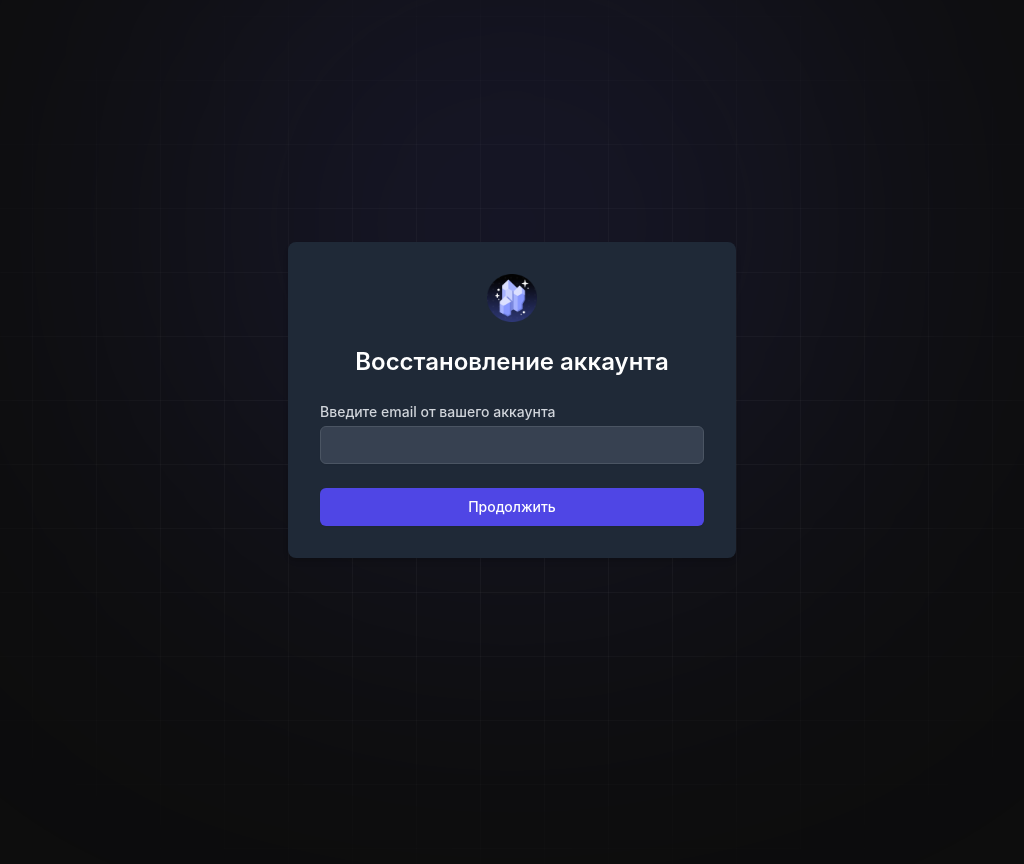
After one commit to Eaglet12IQ/AFK, a Django app: page /reset/ in a window 1280 px wide. The commit adds this page. Shown: the whole page, without its empty margins (128-1152 px from the left). Run offline with Django 5.2, Linux system fonts and the light colour scheme; some libraries are stand-ins or nearby versions.

Commit message:
+reset_password

```diff
--- a/AFK/urls.py
+++ b/AFK/urls.py
@@ -25,6 +25,8 @@ urlpatterns = [
     path("", main_views.main, name="main"),
     path('profile/<int:user_id>/', profiles_views.profile_view, name='profile'),
     path('events/', main_views.events, name='events'),
+    path('reset/', main_views.reset, name='reset'),
+    path('reset/reset_password', main_views.reset_password, name='reset_password'),
     path("login/", main_views.login, name="login"),
     path("register/", main_views.register, name="register"),
     path("register/submit_form/", auth_views.register_submit, name="register/submit_form"),
--- a/main/static/css/events.css
+++ b/main/static/css/events.css
@@ -25,7 +25,7 @@ body {
     position: absolute;
     pointer-events: none;
     animation: slide-background 3s linear infinite;
-    height: calc(100vh + 64px)
+    height: calc(100vh)
 }
 
 
--- /dev/null
+++ b/main/templates/login_reset.html
@@ -0,0 +1,75 @@
+{% load static %}
+<!DOCTYPE html>
+<html lang="en">
+
+<head>
+    <meta charset="UTF-8">
+    <meta name="viewport" content="width=device-width, initial-scale=1.0">
+    <script src="https://cdn.tailwindcss.com"></script>
+    <link rel="stylesheet" href="https://cdnjs.cloudflare.com/ajax/libs/font-awesome/5.15.3/css/all.min.css">
+    <link rel="stylesheet" href="{% static 'css/login_register.css' %}">
+    <title>Document</title>
+</head>
+<style>
+
+</style>
+
+<body>
+    <div class="bg-gray-800 p-8 rounded-lg shadow-md w-full max-w-md">
+        <div class="flex justify-center mb-6">
+            <a href="{% url 'main' %}"><img alt="Logo" class="h-12" src="{% static 'images/logo.png' %}" width="50"
+                    height="50" /></a>
+        </div>
+        <h2 class="text-center text-2xl font-semibold text-white mb-6"> Восстановление аккаунта </h2>
+        <form action="{% url 'login/submit_form' %}" method="POST" class="space-y-6">
+            <div>
+                <label class="block text-sm font-medium text-gray-300" for="email">Введите email от вашего
+                    аккаунта</label>
+                <input
+                    class="mt-1 block w-full px-3 py-2 border border-gray-600 rounded-md shadow-sm placeholder-gray-400 focus:outline-none focus:ring-indigo-500 focus:border-indigo-500 sm:text-sm bg-gray-700 text-white"
+                    id="email" name="email" required="" type="email" />
+            </div>
+            <div id="code-input-container" style="display: none;">
+                <label class="block text-sm font-medium text-gray-300" for="code">Введите код, который пришел Вам на
+                    почту</label>
+                <input
+                    class="mt-1 block w-full px-3 py-2 border border-gray-600 rounded-md shadow-sm placeholder-gray-400 focus:outline-none focus:ring-indigo-500 focus:border-indigo-500 sm:text-sm bg-gray-700 text-white"
+                    id="code" name="code" required="" />
+            </div>
+            <div>
+                <button
+                    class="w-full flex justify-center py-2 px-4 border border-transparent rounded-md shadow-sm text-sm font-medium text-white bg-indigo-600 hover:bg-indigo-700 focus:outline-none focus:ring-2 focus:ring-offset-2 focus:ring-indigo-500"
+                    type="button" id="open-modal-btn">
+                    Продолжить
+                </button>
+            </div>
+        </form>
+    </div>
+    <div
+        class="-z-10 pointer-events-none absolute inset-0 bg-center bg-grid-white/10 bg-grid-16 [mask-image:radial-gradient(white,transparent_85%)]">
+    </div>
+    <div
+        class="-z-10 absolute -top-8 left-1/2 size-72 -translate-x-1/2 rounded-full bg-indigo-500/25 blur-[120px] lg:-top-8 lg:size-[32rem] lg:blur-[200px]">
+    </div>
+    <div class="background"></div>
+    <script>
+        document.getElementById('open-modal-btn').addEventListener('click', function () {
+            const emailInput = document.getElementById('email');
+            const email = emailInput.value;
+
+            const emailPattern = /^[^\s@]+@[^\s@]+\.[^\s@]+$/;
+
+            // ТАКЖЕ ДОБАВИТЬ ОБРАБОТКУ НА КОРРЕКТНУЮ ПОЧТУ ИЗ БД
+
+            if (emailPattern.test(email)) {
+                document.getElementById('code-input-container').style.display = 'block';
+                emailInput.disabled = true;
+                emailInput.style.opacity = '0.5';
+            } else {
+                alert('Пожалуйста, введите корректный email.');
+            }
+        });
+    </script>
+</body>
+
+</html>
--- a/main/views.py
+++ b/main/views.py
@@ -22,3 +22,9 @@ def events(request):
         return render(request, "events.html")
     else:
         return redirect("login")
+
+def reset(request):
+    return render(request, "login_reset.html")
+
+def reset_password(request):
+    return render(request, "reset_password.html")
```
Also changed, not shown: main/templates/reset_password.html (added, +55 -0 lines).
